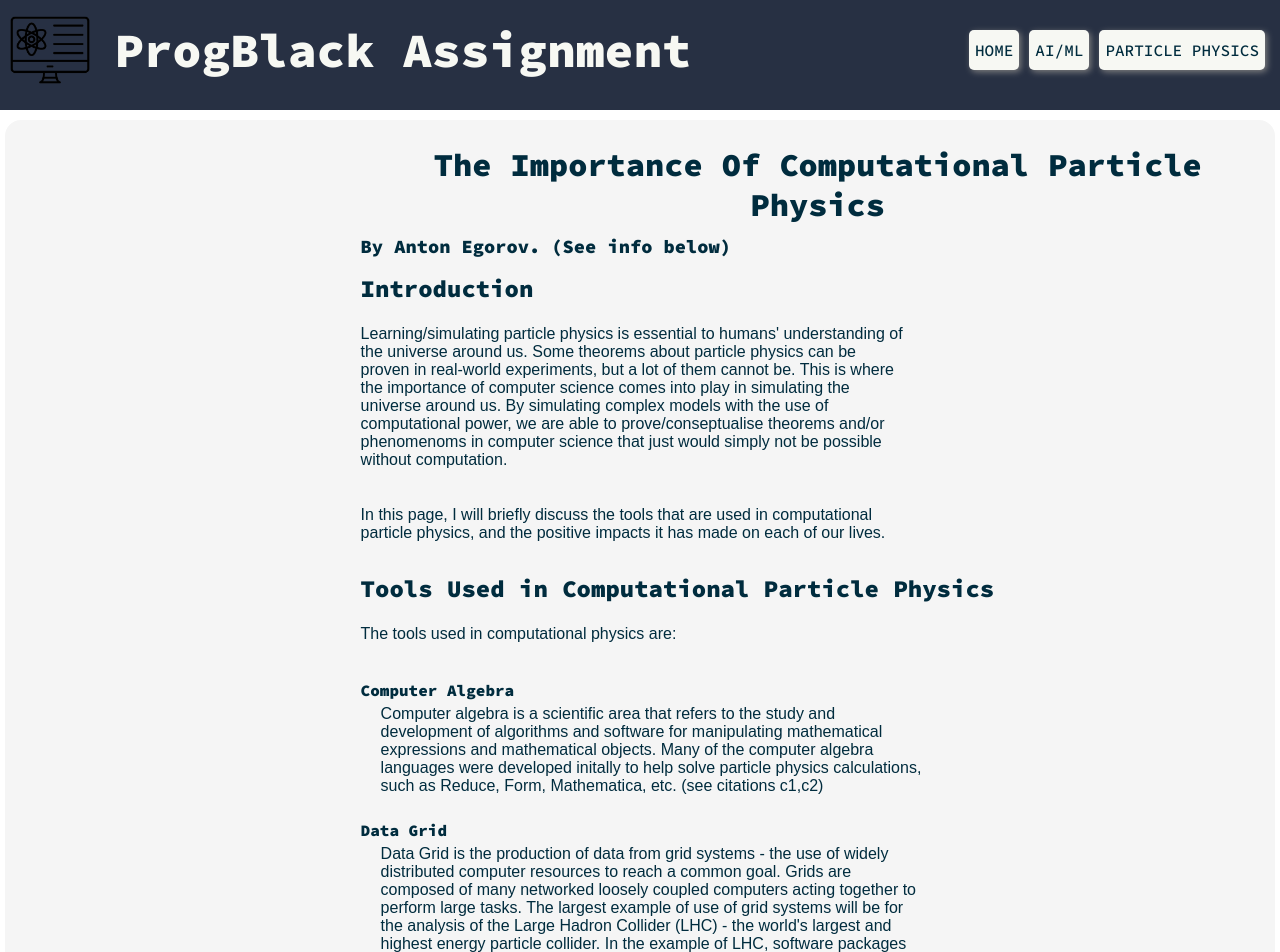
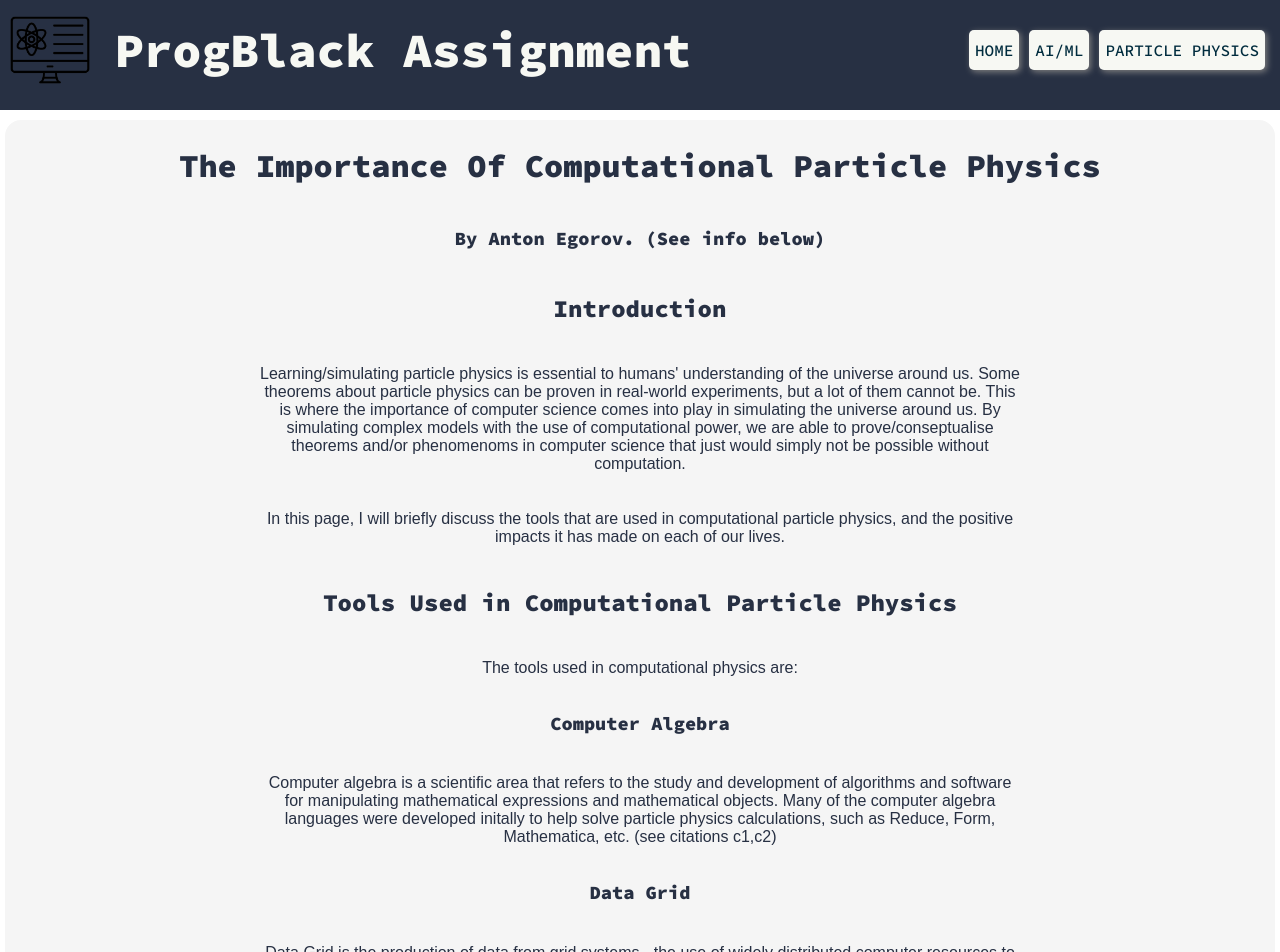
Before and after one commit to Pencilcaseman/ProgBlackFormative23, a React (Create React App) app: page /particlephysics in a window 1280 px wide. Shown: the top 952 px of the page. Built offline with nearby package versions, Linux system fonts and the light colour scheme.

Commit message:
Fixed CSS Heirarchy

```diff
--- a/src/App.css
+++ b/src/App.css
@@ -28,9 +28,9 @@ div.app {
   background-color: var(--white);
 }
 
-div h1 h2{
+/* div h1 h2{
   color: var(--text);
-}
+} */
 
 /* .App-logo {
   height: 40vmin;
--- a/src/components/layout/Box.css
+++ b/src/components/layout/Box.css
@@ -23,6 +23,6 @@
     box-shadow: 2px 2px 5px #f02d3a;
 }
 
-.box h2 {
+/* .box h2 {
     color: #F7F8f3;
-}
+} */
--- a/src/components/pages/ArtificialIntelligence.css
+++ b/src/components/pages/ArtificialIntelligence.css
@@ -1,61 +1,50 @@
-@media only screen and (max-width: 800px) {
+/* @media only screen and (max-width: 800px) {
     .items {
         flex-direction: column;
         align-items: center;
     }
-}
+} */
 
-.layout {
+/* .layout {
     display: flex;
+    padding-top: 10px;
     flex-direction: column;
-}
+    /* text-align: center; */
+    /* font-family: 'SourceCodePro-Black';
+} */
 
-.layout h1 {
-    text-align: center;
+/* .layout h1 {
     padding-top: 25px;
     color: #002c3e;
-    font-family: 'SourceCodePro-Black';
     padding-bottom: 10px;
     margin: 0;
 }
 
 .layout h2 {
-    text-align: center;
     padding-top: 25px;
     color: #002c3e;
-    font-family: 'SourceCodePro-Black';
     margin: 0;
-}
+} */
 
-.layout p {
-    text-align: left;
+/* .layout p {
+    text-align: center;
     padding-top: 5px;
     color: #002c3e;
     font-weight: normal;
     font-family: 'Arial', serif;
     max-width: 60%;
-}
-
-.centerImage {
-    align-items: center;
-    text-align:center;
-    align-content: center;
-    display:block;
-    margin-left: auto;
-    max-width: 500px;
-}
+} */
 
 .flexColumn {
     display: flex;
     flex-direction: column;
-    justify-content: space-evenly;
-    align-items: baseline;
-    padding-left: 28%;
+    justify-content: center;
+    align-items: center;
+
 }
 
-.items {
-    flex-direction: row;
-    display: flex;
-    justify-content: space-evenly;
-    align-items: baseline;
+.flexColumn img {
+    max-width: 500px;
+    border-radius: 1rem;
+    align-items: center;
 }
--- a/src/components/pages/ArtificialIntelligence.js
+++ b/src/components/pages/ArtificialIntelligence.js
@@ -1,16 +1,14 @@
 import React from "react";
 import Header from "../layout/Header";
 import "./ArtificialIntelligence.css";
-import Box from "../layout/Box";
-
+import "./PageStyling.css";
 const ArtificialIntelligence = () => {
     return <div>
         <Header/>
         <div className="layout">
-            <div className={"flexColumn"}>
                 <h1>Artificial Intelligence and Machine Learning</h1>
                 <h2>Fundamentals</h2>
-
+                <div className={"flexColumn"}>
                 <p>
                     The primary goal of artificial intelligence, or AI, is to enable machines to perform tasks that
                     require advanced reasoning and perception.
@@ -21,7 +19,7 @@ const ArtificialIntelligence = () => {
                     networks, which aim to model the human brain. Neural networks.
                 </p>
 
-                <img className="centerImage" src={"neuralNetworkDiagram.png"} alt={"Neural Network Diagram"}/>
+                <img src={"neuralNetworkDiagram.png"} alt={"Neural Network Diagram"}/>
             </div>
         </div>
     </div>
--- a/src/components/pages/Home.css
+++ /dev/null
@@ -1,41 +0,0 @@
-@media only screen and (max-width: 800px) {
-    .items {
-      flex-direction: column;
-      align-items: center;
-    }
-  }
-  :root{
-    --text: white;
-    --h2: #273043;
-  }
-
- .layout{
-     display: flex;
-     flex-direction: column;
-     background-color: whitesmoke;
-     padding-bottom: 20px;
-     margin-top: 10px;
-     margin-left: 5px;
-     margin-right: 5px;
-     border-radius: 1rem;
- }
-  .layout h1 {
-     text-align: center;
-     padding-top: 5px;
-     color: var(--text);
-     font-family: 'SourceCodePro-Black';
-  }
-
-  .layout h2 {
-    text-align: center;
-    padding-top: 5px;
-    color: var(--h2);
-    font-family: 'SourceCodePro-Black';
-  }
-
-  .items {
-     flex-direction: row;
-     display: flex;
-     justify-content: space-evenly;
-     align-items: baseline;
-  }
--- a/src/components/pages/Home.js
+++ b/src/components/pages/Home.js
@@ -2,7 +2,7 @@ import React from "react";
 import Box from "../layout/Box";
 import Button from "../layout/Button";
 import Header from "../layout/Header";
-import "./Home.css";
+import "./PageStyling.css";
 
 const Home = () => {
     const Bool = false
@@ -16,7 +16,7 @@ const Home = () => {
         <div className="layout">
         <h1>Computer Science Contributions To Society</h1>
             <h2>Our Contact Info</h2>
-            <div className="items">
+            <div className="home-items">
                 <Box>
                     <h2>Toby Davis</h2>
                     {/* https://bobbyhadz.com/blog/react-button-link */}
--- /dev/null
+++ b/src/components/pages/PageStyling.css
@@ -0,0 +1,50 @@
+@media only screen and (max-width: 800px) {
+    .items {
+      flex-direction: column;
+      align-items: center;
+    }
+  }
+  :root{
+    --text: white;
+    --color: #273043;
+    --font: 'SourceCodePro-Black';
+  }
+
+ .layout{
+     display: flex;
+     flex-direction: column;
+     background-color: whitesmoke;
+     padding-bottom: 20px;
+     margin-top: 10px;
+     margin-left: 5px;
+     margin-right: 5px;
+     border-radius: 1rem;
+     color: var(--color);
+     font-family: var(--font);
+     text-align: center;
+ }
+  .layout h1{
+     padding-top: 5px;
+  }
+
+  .layout h2 {
+    padding-top: 5px;
+  }
+
+  .layout p {
+    font-family: Arial, Helvetica, sans-serif;
+  }
+
+  .home-items {
+     flex-direction: row;
+     display: flex;
+     justify-content: space-evenly;
+     align-items: baseline;
+  }
+
+  .content-items {
+    flex-direction: column;
+    display: flex;
+    justify-content: center;
+    align-items: center;
+  }
--- a/src/components/pages/ParticlePhysics.css
+++ b/src/components/pages/ParticlePhysics.css
@@ -5,7 +5,7 @@
     }
   }
 
- .layout {
+ /* .layout {
    display: flex;
    flex-direction: column;
 }
@@ -25,65 +25,23 @@
    color: #002c3e;
    font-family: 'SourceCodePro-Black';
    margin: 0;
-}
+} */
 
 .layout h3 {
-   text-align: center;
-   padding-top: 0px;
    size: 1;
-   color: #002c3e;
-   font-family: 'SourceCodePro-Black';
-   margin: 0;
-}
-
-.layout dt {
-   text-align: left;
-   padding-top: 5px;
-   color: #002c3e;
-   font-family: 'SourceCodePro-Black';
-   margin: 0;
 }
 
 .layout p {
-   text-align: left;
    padding-top: 5px;
-   color: #002c3e;
    font-weight: normal;
-   font-family: 'Arial', serif;
    max-width: 60%;
 }
 
-.layout dd {
-   text-align: left;
-   padding-top: 5px;
-   padding-bottom: 20px;
-   color: #002c3e;
-   font-weight: normal;
-   margin-left: 20px;
-   font-family: 'Arial', serif;
-   max-width: 60%;
-}
-
-.centerImage {
+/* .centerImage {
    align-items: center;
    text-align:center;
    align-content: center;
    display:block;
    margin-left: auto;
    max-width: 500px;
-}
-
-.flexColumn {
-   display: flex;
-   flex-direction: column;
-   justify-content: space-evenly;
-   align-items: baseline;
-   padding-left: 28%;
-}
-
-.items {
-   flex-direction: row;
-   display: flex;
-   justify-content: space-evenly;
-   align-items: baseline;
-}
+} */
--- a/src/components/pages/ParticlePhysics.js
+++ b/src/components/pages/ParticlePhysics.js
@@ -1,13 +1,13 @@
 import React from "react";
 import Header from "../layout/Header";
+import "./PageStyling.css";
 import "./ParticlePhysics.css";
-import Box from "../layout/Box";
 
 const ParticlePhysics = () => {
     return <div>
         <Header />
         <div className="layout">
-             <div className="flexColumn">
+             <div className="content-items">
                 <h1>The Importance Of Computational Particle Physics </h1>
 
                 <h3>By Anton Egorov. (See info below)</h3>
@@ -33,42 +33,38 @@ const ParticlePhysics = () => {
                 <h2> Tools Used in Computational Particle Physics</h2>
 
                 <p>The tools used in computational physics are:</p>
-
-                <dl>
-                    <dt>Computer Algebra</dt>
-                    <dd>
+                    <h3>Computer Algebra</h3>
+                    <p>
                         Computer algebra is a scientific area that refers to the study and development of algorithms
                         and software for manipulating mathematical expressions and mathematical objects. Many of the
                         computer algebra languages were developed initally to help solve particle physics calculations,
                         such as Reduce, Form, Mathematica, etc. (see citations c1,c2)
-                    </dd>
-                    <dt>Data Grid</dt>
-                    <dd>
+                    </p>
+                    <h3>Data Grid</h3>
+                    <p>
                         Data Grid is the production of data from grid systems - the use of widely distributed computer
                         resources to reach a common goal. Grids are composed of many networked loosely coupled computers
                         acting together to perform large tasks. The largest example of use of grid systems will be for
                         the analysis of the Large Hadron Collider (LHC) - the world's largest and highest energy
                         particle collider. In the example of LHC, software packages have been developed to support this
                         application, such as the LHC Computing Grid. (see citations c1, c3)
-                    </dd>
-                    <dt>Data Analysis Tools</dt>
-                    <dd>
+                    </p>
+                    <h3>Data Analysis Tools</h3>
+                    <p>
                         As one may expect, particle physics experiments and simulations will generate a LOT of data,
                         often creating Large Data Sets, which need to be efficiently, but effectively analysed to
                         be able to draw conclusions from that data. Big Data techniques such as functional programming,
                         record locks may be used to operate on large data sets. (see citiations c1)
-                    </dd>
-                    <dt>Software Libraries (Monte Carlo Methods)</dt>
-                    <dd>
+                    </p>
+                    <h3>Software Libraries (Monte Carlo Methods)</h3>
+                    <p>
                         Many software libraries are used for particle physics generations. Packages that are of
                         particular importance for simulating particle physics interactions are ones that use
                         Monte Carlo simulation techniques. To put it briefly, Monte Carlo methods are a broad class
                         of computational algorithms that rely on repeated random sampling to obtain numerical results.
                         Monte Carlo methods are particularly useful because they can simulate systems with many coupled
                         degrees of freedom, such as interacting particle systems. (see citations c1, c5)
-                    </dd>
-                </dl>
-
+                    </p>
             </div>
         </div>
     </div>
```
